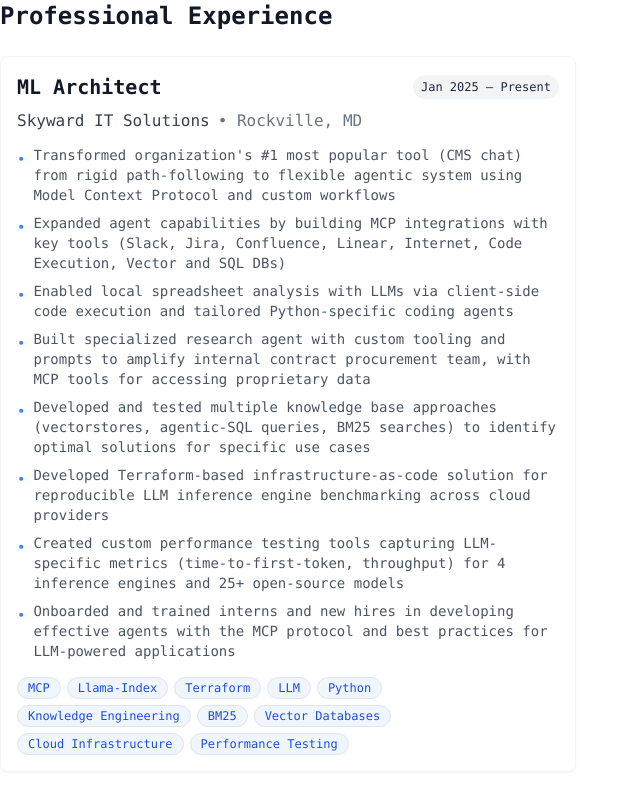
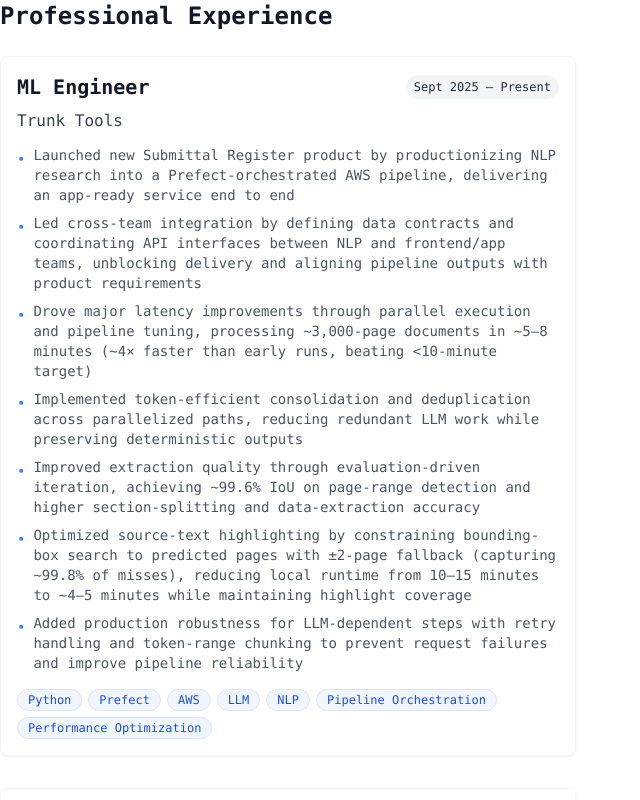
Before and after one commit to JohnZolton/portfolio-mk2, a Next.js app: page /components/experience in a window 1280 px wide. Shown: the top 800 px of the page, without its empty margins (0-640 px from the left). Built offline with nearby package versions, Linux system fonts and the light colour scheme.

Commit message:
update resume and new job

```diff
--- a/src/pages/components/about.tsx
+++ b/src/pages/components/about.tsx
@@ -10,7 +10,10 @@ export const AboutSection = () => {
             Patent attorney turned software engineer with a passion for building
             innovative AI-powered tools.
           </p>
-          <p>I will automate something tedious no matter how long it takes.</p>
+          <p>
+            I heard AI was going to take my job so I&apos;m doing my part to
+            speed it up.
+          </p>
           <p>
             When I&apos;m not at the computer or staring into the abyss,
             I&apos;m usually hiking a trail with my dog,{" "}
--- a/src/pages/components/experience.tsx
+++ b/src/pages/components/experience.tsx
@@ -56,10 +56,32 @@ const ExperienceItem: React.FC<ExperienceItemProps> = ({
 export const ExperienceSection = () => {
   const experiences = [
     {
+      title: "ML Engineer",
+      company: "Trunk Tools",
+      period: "Sept 2025 – Present",
+      description: [
+        "Launched new Submittal Register product by productionizing NLP research into a Prefect-orchestrated AWS pipeline, delivering an app-ready service end to end",
+        "Led cross-team integration by defining data contracts and coordinating API interfaces between NLP and frontend/app teams, unblocking delivery and aligning pipeline outputs with product requirements",
+        "Drove major latency improvements through parallel execution and pipeline tuning, processing ~3,000-page documents in ~5–8 minutes (~4× faster than early runs, beating <10-minute target)",
+        "Implemented token-efficient consolidation and deduplication across parallelized paths, reducing redundant LLM work while preserving deterministic outputs",
+        "Improved extraction quality through evaluation-driven iteration, achieving ~99.6% IoU on page-range detection and higher section-splitting and data-extraction accuracy",
+        "Optimized source-text highlighting by constraining bounding-box search to predicted pages with ±2-page fallback (capturing ~99.8% of misses), reducing local runtime from 10–15 minutes to ~4–5 minutes while maintaining highlight coverage",
+        "Added production robustness for LLM-dependent steps with retry handling and token-range chunking to prevent request failures and improve pipeline reliability",
+      ],
+      skills: [
+        "Python",
+        "Prefect",
+        "AWS",
+        "LLM",
+        "NLP",
+        "Pipeline Orchestration",
+        "Performance Optimization",
+      ],
+    },
+    {
       title: "ML Architect",
       company: "Skyward IT Solutions",
-      location: "Rockville, MD",
-      period: "Jan 2025 – Present",
+      period: "Jan 2025 – Sept 2025",
       description: [
         "Transformed organization's #1 most popular tool (CMS chat) from rigid path-following to flexible agentic system using Model Context Protocol and custom workflows",
         "Expanded agent capabilities by building MCP integrations with key tools (Slack, Jira, Confluence, Linear, Internet, Code Execution, Vector and SQL DBs)",
@@ -71,11 +93,12 @@ export const ExperienceSection = () => {
         "Onboarded and trained interns and new hires in developing effective agents with the MCP protocol and best practices for LLM-powered applications",
       ],
       skills: [
+        "Python",
+        "AWS",
+        "LLM",
         "MCP",
         "Llama-Index",
         "Terraform",
-        "LLM",
-        "Python",
         "Knowledge Engineering",
         "BM25",
         "Vector Databases",
```
Also changed, not shown: 1 other file (tests, documents, lock files or other folders).
